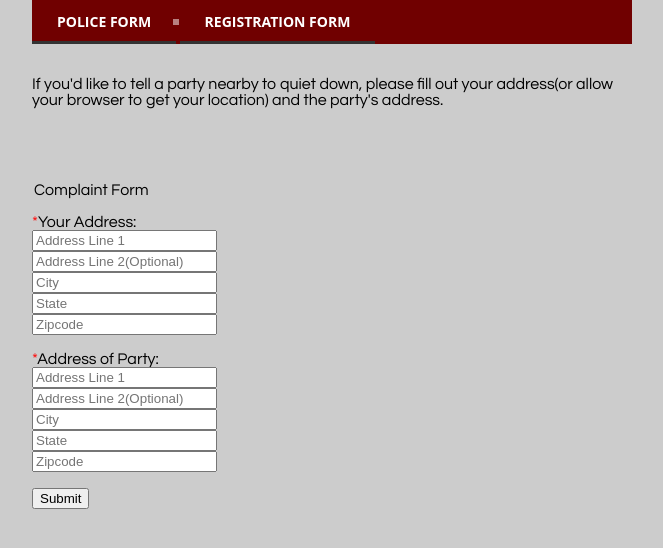
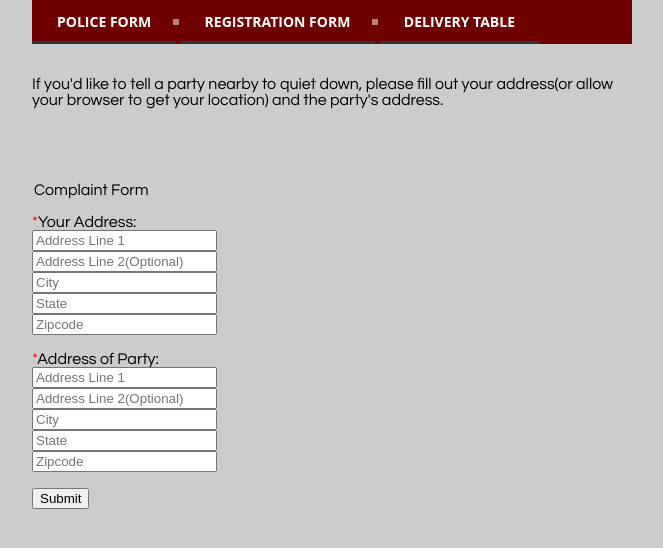
Before and after one commit to JackKenney/UmassPartySmart, a website: page public/complaintform.html in a window 1280 px wide. Shown: the whole page, without its empty margins (308-971 px from the left). Drawn offline with nearby package versions, Linux system fonts and the light colour scheme; some packages are replaced by stand-ins of ours; no server answers.

Commit message:
Update complaintform.html

```diff
--- a/public/complaintform.html
+++ b/public/complaintform.html
@@ -14,6 +14,7 @@
   <ul>
   <li class = 'active'><a href="policeform.html">Police Form</a></li>
   <li class = 'active'><a href="index.html">Registration Form</a></li>
+  <li class = 'active'><a href="delivery.html">Delivery Table</a></li>
   </ul>
   </div>
     <br>
```
